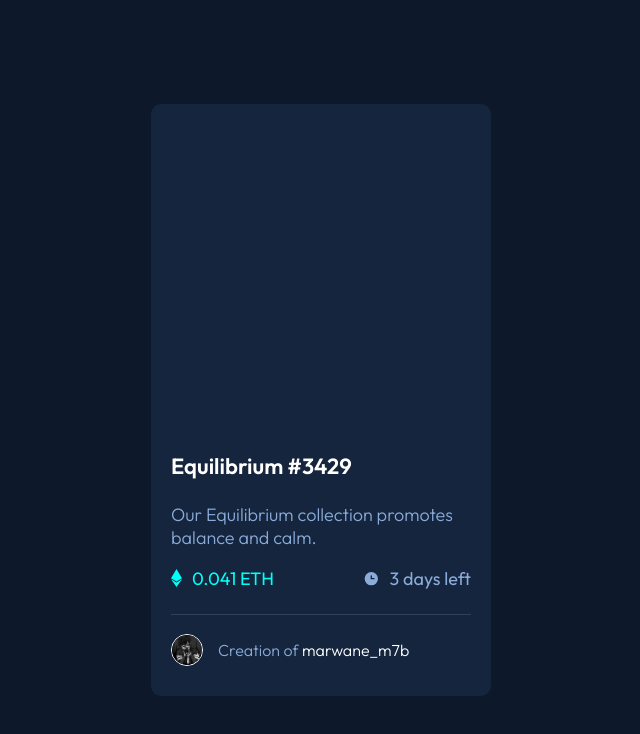
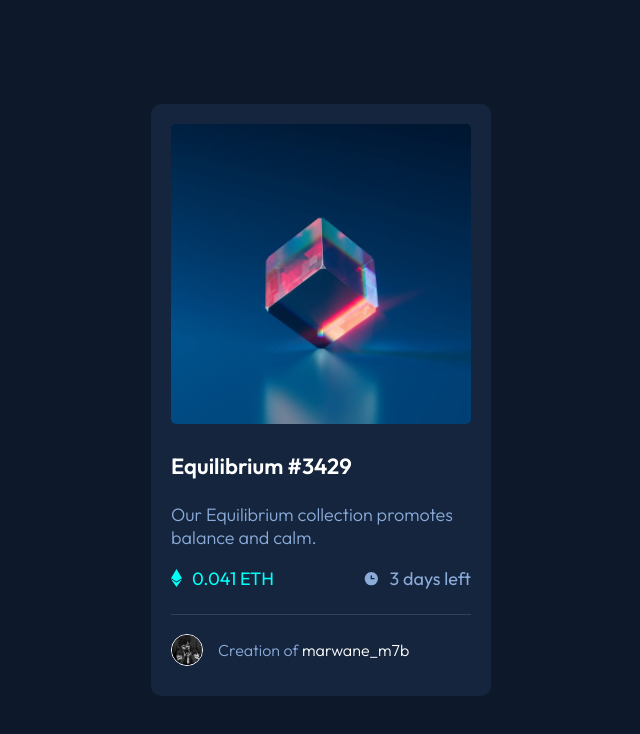
Before and after one commit to marouane-m7b/Frontend-Mentor-Nft-Card, a plain HTML site: page index.html in a window 1280 px wide. Shown: the whole page, without its empty margins (319-959 px from the left). Drawn offline with Linux system fonts and the light colour scheme; the site is published under a folder, as on GitHub Pages, so addresses that start at the root find nothing.

Commit message:
Update style.css

```diff
--- a/css/style.css
+++ b/css/style.css
@@ -37,7 +37,7 @@ html, body {
   margin: auto;
 }
 .card header {
-  background-image: url(/images/image-equilibrium.jpg);
+  background-image: url(../images/image-equilibrium.jpg);
   width: 300px;
   height: 300px;
   background-size: cover;
@@ -77,7 +77,7 @@ html, body {
 .card header:hover::before {
   content: "";
   position: absolute;
-  background-image: url(/images/icon-view.svg);
+  background-image: url(../images/icon-view.svg);
   width: 50px;
   height: 50px;
   left: 50%;
```
